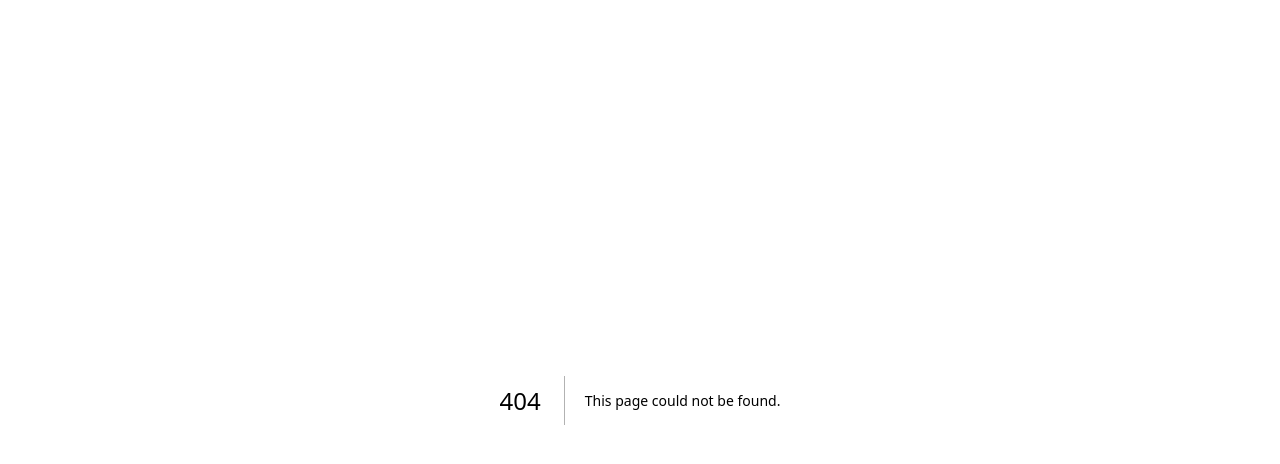
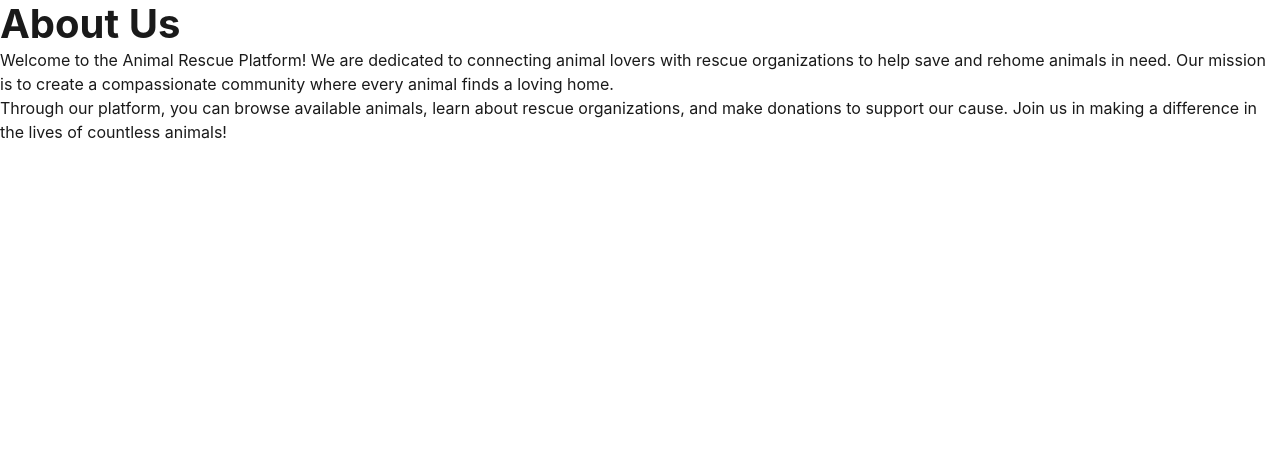
Before and after one commit to Lennon0926/capstone-animal-rescue-platform, a Next.js app in the folder apps/web/: page /about in a window 1280 px wide. Before the commit this address had no page. Shown: the top 464 px of the page. Built offline with nearby package versions, Linux system fonts and the light colour scheme.

Commit message:
Add About, Animals, and Donation pages; update Header link and global styles

```diff
--- a/apps/web/components/Header/headerContainer.tsx
+++ b/apps/web/components/Header/headerContainer.tsx
@@ -16,7 +16,7 @@ export default function Header() {
           <Link href="/">Home</Link>
           <Link href="/animals">Animals</Link>
           <Link href="/about">About</Link>
-          <Link href="/donate" className={styles.donateButton}>
+          <Link href="/donation" className={styles.donateButton}>
             Donate
           </Link>
         </nav>
--- a/apps/web/components/helloWorld.tsx
+++ /dev/null
@@ -1,10 +0,0 @@
-import useHelloWorldMessage from "@/services/helloWorldService";
-
-
-const HelloWorldDisplay = () => {
-  const message = useHelloWorldMessage();
-
-  return <div>{message}</div>;
-};
-
-export default HelloWorldDisplay;
--- /dev/null
+++ b/apps/web/pages/about.tsx
@@ -0,0 +1,22 @@
+import React from "react";
+
+export const About: React.FC = () => {
+  return (
+    <div>
+      <h1>About Us</h1>
+      <p>
+        Welcome to the Animal Rescue Platform! We are dedicated to connecting
+        animal lovers with rescue organizations to help save and rehome
+        animals in need. Our mission is to create a compassionate community
+        where every animal finds a loving home.
+      </p>
+      <p>
+        Through our platform, you can browse available animals, learn about
+        rescue organizations, and make donations to support our cause. Join us
+        in making a difference in the lives of countless animals!
+      </p>
+    </div>
+  );
+};
+
+export default About;
--- /dev/null
+++ b/apps/web/pages/animals.tsx
@@ -0,0 +1,11 @@
+import React from "react";
+
+export const Animals = () => {
+  return (
+    <div>
+      <h1>Animals Page</h1>
+    </div>
+  );
+}
+
+export default Animals;
--- /dev/null
+++ b/apps/web/pages/donation.tsx
@@ -0,0 +1,11 @@
+import React from "react";
+
+export const Donation = () => {
+  return (
+    <div>
+      <h1>Donation Page</h1>
+    </div>
+  );
+}
+
+export default Donation;
--- a/apps/web/styles/globals.css
+++ b/apps/web/styles/globals.css
@@ -4,23 +4,24 @@
 
   /* ================= COLORS ================= */
 
-  /* Brand */
-  --color-primary: #2563eb;
-  --color-primary-hover: #1d4ed8;
-  --color-primary-soft: #dbeafe;
+  /* Brand Primary */
+  --color-primary: #111111;
+  --color-primary-hover: #000000;
+  --color-primary-soft: #f3f3f3;
 
-  /* Semantic */
-  --color-error: #dc2626;
-  --color-success: #16a34a;
-  --color-warning: #d97706;
+  --color-accent: #f4a261;
+  --color-accent-hover: #e76f51;
 
-  /* Neutrals */
+  --color-error: #c1121f;
+  --color-success: #2a9d8f;
+  --color-warning: #e9c46a;
+
   --color-bg: #ffffff;
-  --color-surface: #f9fafb;
-  --color-border: #e5e7eb;
+  --color-surface: #f7f7f7;
+  --color-border: #e0e0e0;
 
-  --color-text: #111827;
-  --color-text-muted: #6b7280;
+  --color-text: #1a1a1a;
+  --color-text-muted: #6c757d;
   --color-text-inverse: #ffffff;
 
   /* ================= TYPOGRAPHY ================= */
```
